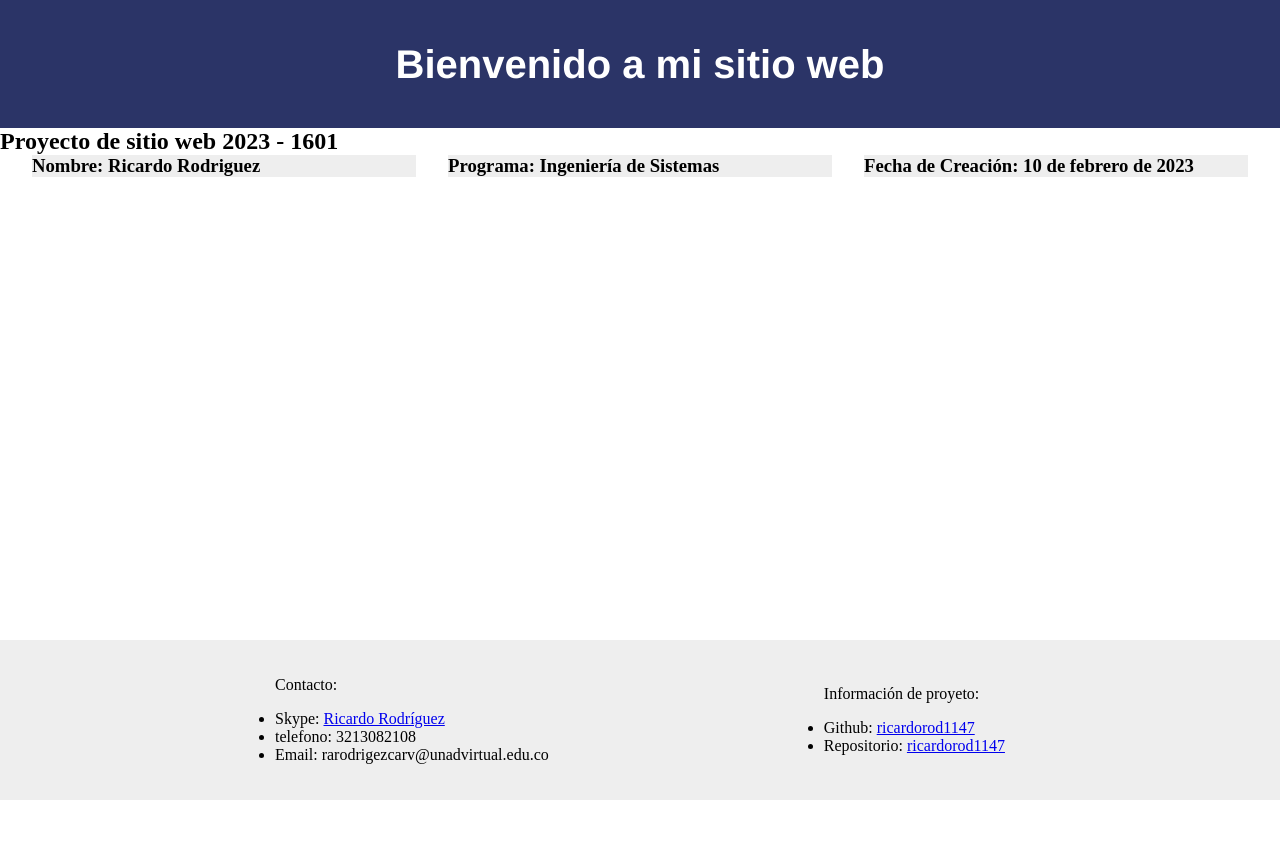
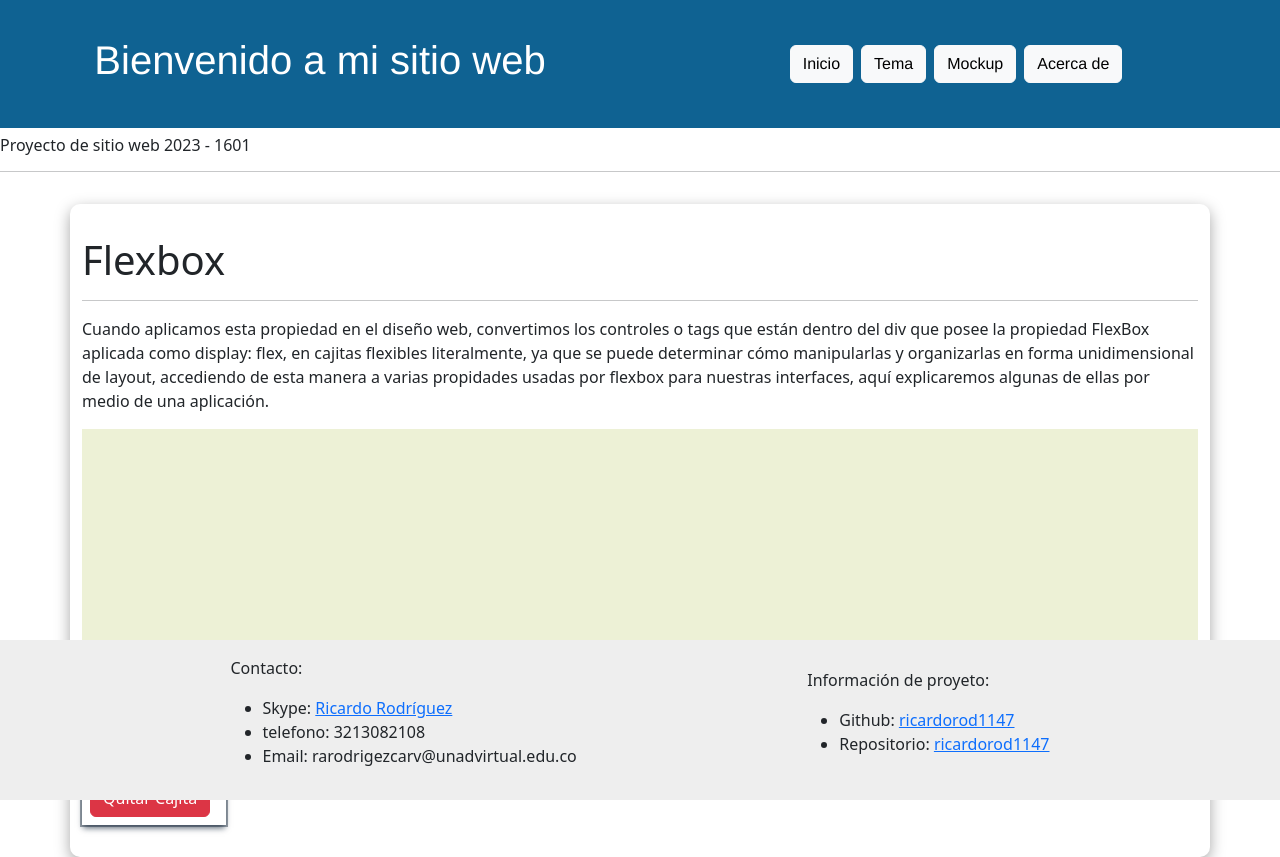
Before and after one commit to ricardorod1147/DSW-ricardoRodriguez-1601, a plain HTML site: page index.html in a window 1280 px wide. Before the commit the page ends 800 px from the top, so only its background shows below. Drawn offline with nearby package versions, Linux system fonts and the light colour scheme; a script that the page names is missing.

Commit message:
Fase 2 App FlexBox

```diff
--- a/Styles/style.css
+++ b/Styles/style.css
@@ -13,7 +13,7 @@ padding: 0;
 
 .header{
     width: 100%;
-    background-color: rgb(43, 52, 103);
+    background-color: rgb(15, 98, 146);
     color: white;
     height: 8rem;
     display: flex;
@@ -24,13 +24,52 @@ padding: 0;
 
 .header:hover{
     font-size: 20px;
+}
 
+.imgUno{
+    height: 25rem;
+}
+.leyenda{
+    padding: 0.5rem;
+    box-shadow: rgba(6, 24, 44, 0.4) 0px 0px 0px 2px, rgba(6, 24, 44, 0.65) 0px 4px 6px -1px, rgba(255, 255, 255, 0.08) 0px 1px 0px inset;
+}
+.containerflex{
+    width: 100%;
+    height: 15rem;
+    overflow: auto;
+    background-color: rgb(237, 241, 214);
+}
+.cajaflex{
+    display: flex;
+    justify-content: center;
+    align-items: center;
+    width: 100px;
+    height: 50px;
+    margin: 0.5rem;
+    background-color:rgb(255, 237, 0) ;
+}
+
+.imgUno:hover{
+    height: 35rem;
+    position: fixed;
+    top: 180px;
+    left: 40%;
+}
+
+
+.noShow{
+    display: none;
 }
 
 .container{
     width: 100%;
+    margin-top: 2rem;
     display: flex;
-    justify-content: space-evenly;
+    justify-content: center;
+    box-shadow: rgba(0, 0, 0, 0.35) 0px 5px 15px;
+    border-radius: 10px;
+    padding-top: 2rem;
+    padding-bottom: 2rem;
 }
 
 .celda{
--- a/index.html
+++ b/index.html
@@ -6,27 +6,127 @@
     <meta name="viewport" content="width=device-width, initial-scale=1.0">
     <title>Diseño web</title>
     <link href="Styles/style.css" rel="stylesheet" type="text/css">
+    <link href="https://cdn.jsdelivr.net/npm/bootstrap@5.3.0-alpha1/dist/css/bootstrap.min.css" rel="stylesheet" integrity="sha384-GLhlTQ8iRABdZLl6O3oVMWSktQOp6b7In1Zl3/Jr59b6EGGoI1aFkw7cmDA6j6gD" crossorigin="anonymous">
     <script src="js/app,js"></script>
 </head>
 <body>
     <div class="header">
-        <h1>Bienvenido a mi sitio web</h1>
+        <div style="display: flex; justify-content: center; width: 50%;">
+            <h1>Bienvenido a mi sitio web</h1>
+        </div>
+        <div style="display: flex; justify-content:center; width: 50%;">
+            <button type="button" style="margin-right: 0.5rem;" class="btn btn-light">Inicio</button>
+            <button type="button" style="margin-right: 0.5rem;" class="btn btn-light">Tema</button>
+            <button type="button" style="margin-right: 0.5rem;" class="btn btn-light">Mockup</button>
+            <button type="button" style="margin-right: 0.5rem;" class="btn btn-light">Acerca de</button>
+        </div>
     </div>
 
-    <h2>Proyecto de sitio web 2023 - 1601</h2>
+    <h6 style="margin-top: 0.5rem;">Proyecto de sitio web 2023 - 1601</h6>
     <hr>
-<div class="container">
-    <div class="celda">
-        <h3>Nombre: Ricardo Rodriguez</h3>
-    </div>
-    <div class="celda">
-        <h3>Programa: Ingeniería de Sistemas</h3>
-    </div>
-    <div class="celda">
-        <h3>Fecha de Creación: 10 de febrero de 2023</h3>
+    <section id="inicio" class="noShow">
+        <div>
+            <h1>Inicio</h1>
+            <hr>
+            <h4>Esta página corresponde expone el tema del funcionamiento de Flexbox</h4>
+            <p>Use los botones para navegar en el sitio web</p>
+        </div>
+
+        </section>
+
+
+
+<section id="tema" class="container">
+<div>
+    <h1>Flexbox</h1>
+    <hr>
+    <p>
+        Cuando aplicamos esta propiedad en el diseño web, convertimos los controles o tags que están dentro del div que posee la propiedad FlexBox aplicada como display: flex, en cajitas flexibles literalmente, ya que se puede determinar cómo manipularlas y organizarlas en forma unidimensional de layout, accediendo de esta manera a varias propidades usadas por flexbox para nuestras interfaces, aquí explicaremos algunas de ellas por medio de una aplicación.
+    </p>
+    <div id="containerflex" class="containerflex">
+        <!-- <div class="cajaflex">
+            <p>Cajita uno</p>
+        </div> -->
+
+
     </div>
 
+<div style="height: 2rem; width: 100%;">
+<p id="mensaje"></p>
 </div>
+    <div style="display: flex; flex-wrap: wrap;">
+        <div class="leyenda">
+            <label for="id_flex">FlexBox</label>
+            <input type="checkbox" name="id_flex" id="id_flex" onchange="HandlerChange(this,'id_flex');">
+        </div>
+        <div  class="leyenda">
+            <label for="">justify-content:</label>
+            <label for="id_center">center:</label>
+            <input type="checkbox" name="id_center" id="id_center" onchange="HandlerChange(this,'id_center');">
+            <label for="id_start">start:</label>
+            <input type="checkbox" name="id_start" id="id_start" onchange="HandlerChange(this,'id_start');" >
+            <label for="id_end">end:</label>
+            <input type="checkbox" name="id_end" id="id_end" onchange="HandlerChange(this,'id_end');" >
+        </div>
+        <div class="leyenda">
+            <label for="">aling-item:</label>
+            <label for="id_center_a">center:</label>
+            <input type="checkbox" name="id_center_a" id="id_center_a" onchange="HandlerChange(this,'id_center_a');">
+            <label for="id_start_a">start:</label>
+            <input type="checkbox" name="id_start_a" id="id_start_a" onchange="HandlerChange(this,'id_start_a');">
+            <label for="id_end">end:</label>
+            <input type="checkbox" name="id_end_a" id="id_end_a" onchange="HandlerChange(this,'id_end_a');">
+
+        </div>
+        <div class="leyenda">
+            <label for="id_wrap">wrap:</label>
+            <input type="checkbox" name="id_wrap" id="id_wrap" onchange="HandlerChange(this,'id_wrap');">
+            <label for="id_nowrap">no wrap:</label>
+            <input type="checkbox" name="id_nowrap" id="id_nowrap" onchange="HandlerChange(this,'id_nowrap');">
+        </div>
+        <div class="leyenda">
+            <button type="button" style="margin-right: 0.5rem;" class="btn btn-success" onclick="AgregaCaja();">Agregar Cajita</button>
+        </div>
+        <div class="leyenda">
+            <button type="button" style="margin-right: 0.5rem;" class="btn btn-danger" onclick="QuitarCaja();">Quitar Cajita</button>
+        </div>
+    </div>
+
+
+
+</div>
+
+</section>
+
+
+<section id="mockup" style="flex-direction: column; align-items: center;" class="noShow">
+    <div>
+        <h1>Mockup</h1>
+        <hr>
+        <img src="./Styles/imgUno.png" class="imgUno" alt="">
+    </div>
+
+
+    </section>
+
+    <section id="about" class="noShow">
+        <div>
+            <h1>Acerca de ...</h1>
+            <hr>
+            <ul>
+
+                <li>Skype:
+                    <a href="https://join.skype.com/invite/y8cWMWqCRPQe">Ricardo Rodríguez</a>
+                </li>
+                <li>telefono: 3213082108</li>
+                <li>Email: rarodrigezcarv@unadvirtual.edu.co</li>
+                <li>Github:
+                    <a href="https://github.com/ricardorod1147">ricardorod1147</a>
+                </li>
+               </ul>
+        </div>
+
+        </section>
 
 
 <footer>
```
Also changed, not shown: Styles/imgUno.png (added), 1 other file.
